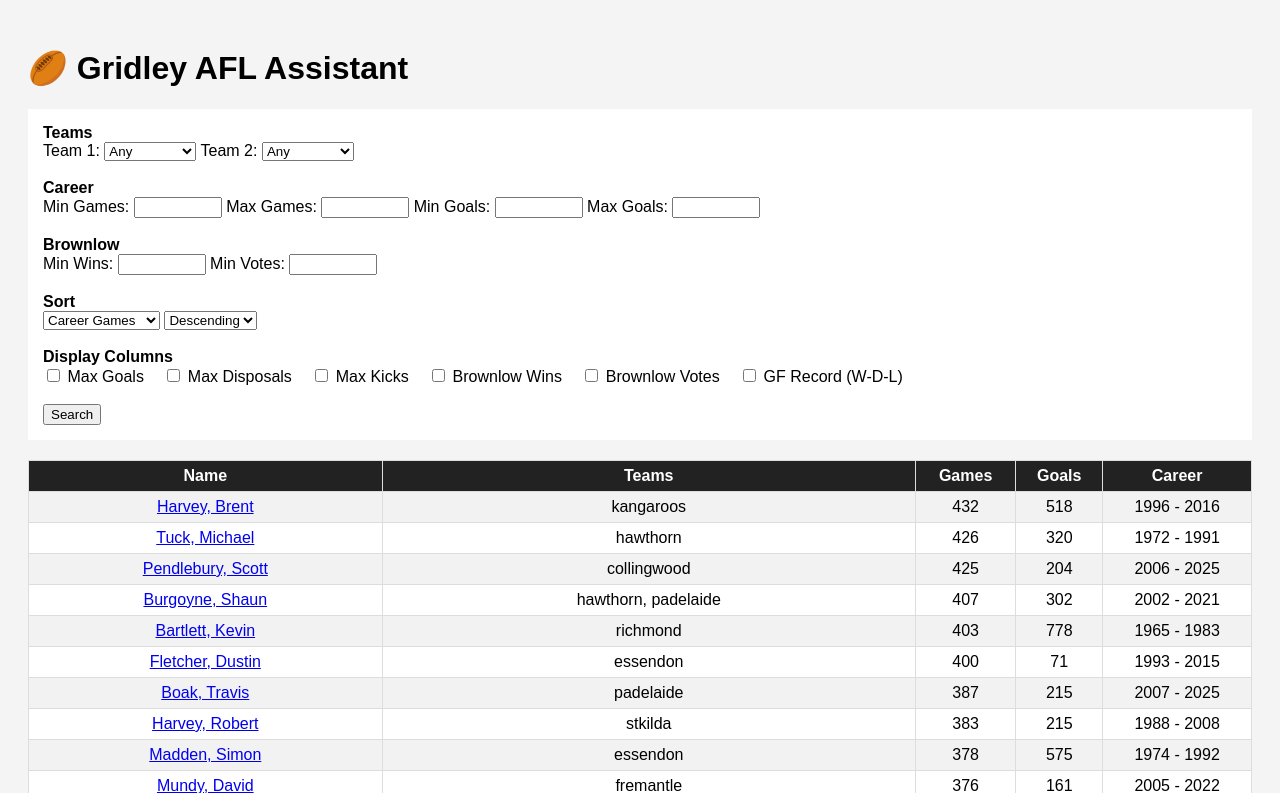
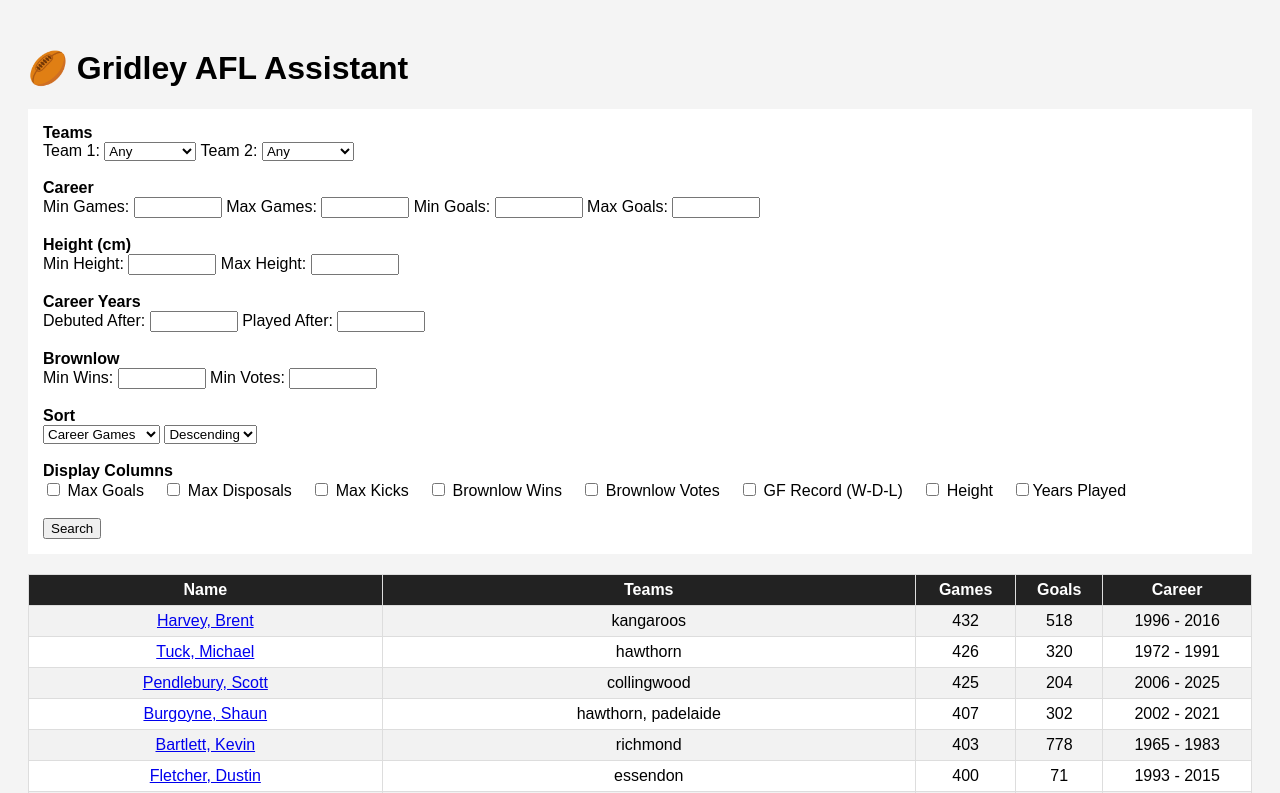
Before and after one commit to alexjvillani/afl-assistant, a Flask app: page / in a window 1280 px wide. Shown: the top 793 px of the page. Run offline with Flask 3, Linux system fonts and the light colour scheme; data comes from the database, SQL or seed files in the repository; both versions use the stored data as it was after the commit.

Commit message:
Added height and also can sort by year started or played during

```diff
--- a/Templates/index.html
+++ b/Templates/index.html
@@ -56,6 +56,27 @@ Max Goals:
 
 <br><br>
 
+<strong>Height (cm)</strong><br>
+
+Min Height:
+<input type="number" name="min_height" value="{{ filters.min_height or '' }}">
+
+Max Height:
+<input type="number" name="max_height" value="{{ filters.max_height or '' }}">
+
+<br><br>
+
+<strong>Career Years</strong><br>
+
+Debuted After:
+<input type="number" name="min_first_year" value="{{ filters.min_first_year or '' }}">
+
+Played After:
+<input type="number" name="min_last_year" value="{{ filters.min_last_year or '' }}">
+
+<br><br>
+
+
 <strong>Brownlow</strong><br>
 
 Min Wins:
@@ -74,7 +95,9 @@ Min Votes:
     <option value="brownlow_votes">Brownlow Votes</option>
     <option value="brownlow_wins">Brownlow Wins</option>
     <option value="gf_wins">GF Wins</option>
-    <option value="gf_wins">GF Wins</option>
+	<option value="first_year">First Year</option>
+	<option value="last_year">Last Year</option>
+
 </select>
 
 <select name="sort_order">
@@ -92,6 +115,8 @@ Min Votes:
 <label><input type="checkbox" name="show_wins" {% if visible.brownlow_wins %}checked{% endif %}> Brownlow Wins</label>
 <label><input type="checkbox" name="show_votes" {% if visible.brownlow_votes %}checked{% endif %}> Brownlow Votes</label>
 <label><input type="checkbox" name="show_gf_record" {% if visible.gf_record %}checked{% endif %}> GF Record (W-D-L)</label>
+<label><input type="checkbox" name="show_height" {% if visible.height %}checked{% endif %}> Height</label>
+<label><input type="checkbox" name="show_years" {% if visible.years %}checked{% endif %}>Years Played</label>
 
 <br><br>
 
@@ -113,6 +138,9 @@ Min Votes:
     {% if visible.brownlow_wins %}<th>Brownlow Wins</th>{% endif %}
     {% if visible.brownlow_votes %}<th>Brownlow Votes</th>{% endif %}
     {% if visible.gf_record %}<th>GF Record</th>{% endif %}
+	{% if visible.height %}<th>Height (cm)</th>{% endif %}
+	{% if visible.years %}<th>Years</th>{% endif %}
+
 
     <th>Career</th>
 </tr>
@@ -130,6 +158,10 @@ Min Votes:
     {% if visible.brownlow_wins %}<td>{{ p['brownlow_wins'] }}</td>{% endif %}
     {% if visible.brownlow_votes %}<td>{{ p['brownlow_votes'] }}</td>{% endif %}
     {% if visible.gf_record %}<td>{{ p['gf_wins'] or 0 }}-{{ p['gf_draws'] or 0 }}-{{ p['gf_losses'] or 0 }}</td>{% endif %}
+	{% if visible.height %}<td>{{ p['height'] or '' }}</td>{% endif %}
+	{% if visible.years %}<td>{{ p['first_year'] }} - {{ p['last_year'] }}</td>{% endif %}
+
+
 
     <td>{{ p['first_year'] }} - {{ p['last_year'] }}</td>
 </tr>
--- a/app.py
+++ b/app.py
@@ -58,6 +58,29 @@ def query_players(filters):
         params.append(filters["max_goals"])
 
     # ----------------------------
+    # HEIGHT FILTERS
+    # ----------------------------
+
+    if filters["min_height"]:
+        query += " AND height >= ?"
+        params.append(filters["min_height"])
+
+    if filters["max_height"]:
+        query += " AND height <= ?"
+        params.append(filters["max_height"])
+
+    # ----------------------------
+    # CAREER YEAR FILTERS
+    # ----------------------------
+
+    if filters["min_first_year"]:
+        query += " AND first_year >= ?"
+        params.append(filters["min_first_year"])
+
+    if filters["min_last_year"]:
+        query += " AND last_year >= ?"
+        params.append(filters["min_last_year"])
+    # ----------------------------
     # BROWNLOW FILTERS
     # ----------------------------
 
@@ -96,7 +119,10 @@ def query_players(filters):
         "max_kicks_game",
         "brownlow_votes",
         "brownlow_wins",
-        "gf_wins"
+        "gf_wins",
+        "height",
+        "first_year",
+        "last_year"
     ]
 
     if sort_column not in allowed_columns:
@@ -124,8 +150,12 @@ def index():
         "max_games": request.args.get("max_games"),
         "min_goals": request.args.get("min_goals"),
         "max_goals": request.args.get("max_goals"),
+        "min_height": request.args.get("min_height"),
+        "max_height": request.args.get("max_height"),
         "min_votes": request.args.get("min_votes"),
         "min_wins": request.args.get("min_wins"),
+        "min_first_year": request.args.get("min_first_year"),
+        "min_last_year": request.args.get("min_last_year"),
         "sort_by": request.args.get("sort_by"),
         "sort_order": request.args.get("sort_order")
     }
@@ -140,7 +170,9 @@ def index():
         "max_kicks": request.args.get("show_max_kicks"),
         "brownlow_votes": request.args.get("show_votes"),
         "brownlow_wins": request.args.get("show_wins"),
-        "gf_record": request.args.get("show_gf_record")
+        "gf_record": request.args.get("show_gf_record"),
+        "height": request.args.get("show_height"),
+        "years": request.args.get("show_years"),
     }
 
     players = query_players(filters)
```
Also changed, not shown: add_gf_columns.py (+3 -14 lines), update_heights_from_alltime.py (added, +74 -0 lines), players.db.
